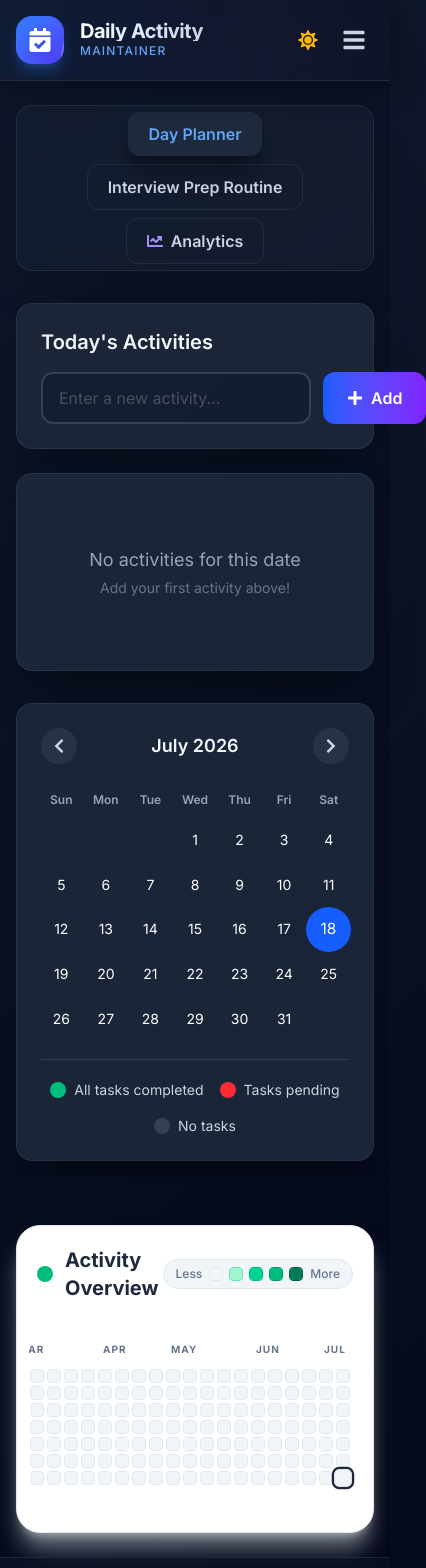
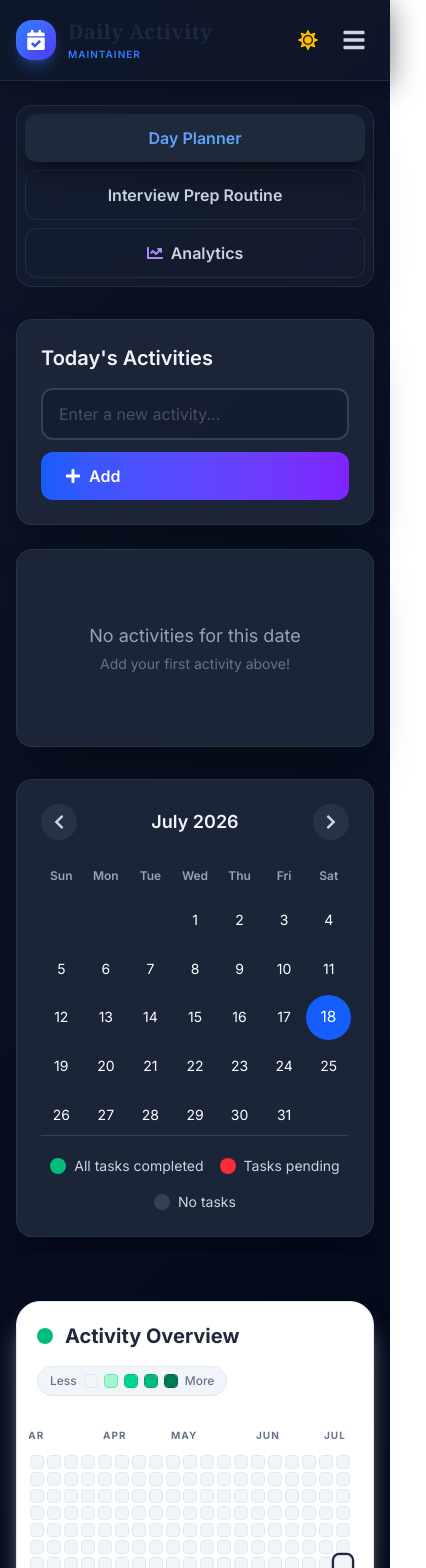
Before and after one commit to BhagavanPavan01/Daily-Activity-Maintainer, a React (Vite) app: page / in a window 390 px wide. Shown: the top 1568 px of the page, 426 px wide, since content can reach past the window. Built offline with nearby package versions, Linux system fonts and the light colour scheme.

Commit message:
To Improve the Responsive ness feature

```diff
--- a/src/App.jsx
+++ b/src/App.jsx
@@ -184,10 +184,10 @@ function App() {
         {currentView === 'dashboard' && (
           <>
             <div className="flex justify-center w-full mt-2">
-              <div className="bg-slate-800/40 border border-slate-700/50 p-1.5 rounded-2xl backdrop-blur-md inline-flex flex-wrap items-center gap-2 max-w-full justify-center shadow-2xl shadow-black/20">
+              <div className="bg-slate-800/40 border border-slate-700/50 p-2 sm:p-1.5 rounded-2xl backdrop-blur-md flex flex-col sm:flex-row items-stretch sm:items-center gap-2 w-full sm:w-auto max-w-full justify-center shadow-2xl shadow-black/20">
                 <button
                   onClick={() => setActiveTab('planner')}
-                  className={`px-5 py-2.5 rounded-xl font-semibold transition-all duration-300 flex items-center gap-2 ${activeTab === 'planner'
+                  className={`w-full sm:w-auto px-4 sm:px-5 py-3 sm:py-2.5 rounded-xl font-semibold transition-all duration-300 flex justify-center items-center gap-2 ${activeTab === 'planner'
                     ? 'bg-slate-800 text-blue-400 shadow-xl shadow-black/30 scale-100'
                     : 'text-slate-300 hover:bg-slate-800/40 border border-slate-700/50'
                     }`}
@@ -196,7 +196,7 @@ function App() {
                 </button>
                 <button
                   onClick={() => setActiveTab('routine')}
-                  className={`px-5 py-2.5 rounded-xl font-semibold transition-all duration-300 flex items-center gap-2 ${activeTab === 'routine'
+                  className={`w-full sm:w-auto px-4 sm:px-5 py-3 sm:py-2.5 rounded-xl font-semibold transition-all duration-300 flex justify-center items-center gap-2 ${activeTab === 'routine'
                     ? 'bg-slate-800 text-violet-400 shadow-xl shadow-black/30 scale-100'
                     : 'text-slate-300 hover:bg-slate-800/40 border border-slate-700/50'
                     }`}
@@ -205,7 +205,7 @@ function App() {
                 </button>
                 <button
                   onClick={() => setCurrentView('analytics')}
-                  className={`px-5 py-2.5 rounded-xl font-semibold transition-all duration-300 flex items-center gap-2 text-slate-300 hover:bg-slate-800/40 border border-slate-700/50`}
+                  className={`w-full sm:w-auto px-4 sm:px-5 py-3 sm:py-2.5 rounded-xl font-semibold transition-all duration-300 flex justify-center items-center gap-2 text-slate-300 hover:bg-slate-800/40 border border-slate-700/50`}
                 >
                   <FaChartLine className="text-purple-400" /> Analytics
                 </button>
@@ -224,7 +224,7 @@ function App() {
                     onClearCompleted={clearCompleted}
                   />
                 </div>
-                <div className="flex justify-center items-start overflow-x-auto pb-4 lg:col-span-1 w-full">
+                <div className="flex justify-center overflow-x-auto pb-4 lg:col-span-1 w-full h-full">
                   <Calendar
                     selectedDate={selectedDate}
                     onSelectDate={setSelectedDate}
@@ -239,7 +239,7 @@ function App() {
                 <div className="lg:col-span-3">
                   <RoutineTracker selectedDate={selectedDate} routines={routines} setRoutines={setRoutines} />
                 </div>
-                <div className="flex justify-center items-start overflow-x-auto pb-4 lg:col-span-1 w-full">
+                <div className="flex justify-center overflow-x-auto pb-4 lg:col-span-1 w-full h-full">
                   <Calendar
                     selectedDate={selectedDate}
                     onSelectDate={setSelectedDate}
--- a/src/components/ActivityInput.jsx
+++ b/src/components/ActivityInput.jsx
@@ -20,7 +20,7 @@ function ActivityInput({ onAddActivity, selectedDate }) {
             <h2 className="text-xl font-semibold text-slate-100 mb-4 flex items-center gap-2">
                 {titleText}
             </h2>
-            <form onSubmit={handleSubmit} className="flex gap-3">
+            <form onSubmit={handleSubmit} className="flex flex-col sm:flex-row gap-3">
                 <input
                     type="text"
                     placeholder="Enter a new activity..."
--- a/src/components/Calendar.jsx
+++ b/src/components/Calendar.jsx
@@ -64,7 +64,7 @@ function Calendar({ selectedDate, onSelectDate, currentMonth, setCurrentMonth, g
     ];
 
     return (
-        <div className="bg-slate-800/90 border border-slate-700/50 backdrop-blur-sm rounded-2xl p-6 shadow-2xl shadow-black/40 w-full max-w-md animate-fade-in">
+        <div className="bg-slate-800/90 border border-slate-700/50 backdrop-blur-sm rounded-2xl p-6 shadow-2xl shadow-black/40 w-full animate-fade-in h-full flex flex-col">
             <div className="flex justify-between items-center mb-5">
                 <button
                     onClick={() => changeMonth(-1)}
@@ -82,7 +82,8 @@ function Calendar({ selectedDate, onSelectDate, currentMonth, setCurrentMonth, g
                     <FaChevronRight />
                 </button>
             </div>
-            <div className="grid grid-cols-7 gap-1">
+            <div className="flex-1 flex flex-col justify-center">
+                <div className="grid grid-cols-7 gap-x-1 gap-y-2">
                     {['Sun', 'Mon', 'Tue', 'Wed', 'Thu', 'Fri', 'Sat'].map(day => (
                         <div key={day} className="text-center text-xs font-semibold text-slate-400 py-2">
                             {day}
@@ -90,7 +91,8 @@ function Calendar({ selectedDate, onSelectDate, currentMonth, setCurrentMonth, g
                     ))}
                     {renderCalendarDays()}
                 </div>
-            <div className="flex flex-wrap justify-center gap-4 mt-5 pt-5 border-t border-slate-700">
+            </div>
+            <div className="flex flex-wrap justify-center gap-4 mt-auto pt-5 border-t border-slate-700">
                 <div className="flex items-center gap-2 text-sm text-slate-300">
                     <span className="w-4 h-4 rounded-full bg-emerald-500 inline-block"></span>
                     <span>All tasks completed</span>
--- a/src/components/GithubGraph.jsx
+++ b/src/components/GithubGraph.jsx
@@ -92,7 +92,7 @@ function GithubGraph({ activities, routines, selectedDate, onSelectDate }) {
 
     return (
         <div className="w-full bg-white dark:bg-slate-900/50 backdrop-blur-md rounded-3xl border border-slate-200 dark:border-slate-800/60 p-5 md:p-8 shadow-xl shadow-slate-200/50 dark:shadow-none mb-2 hover:shadow-2xl transition-shadow duration-500">
-            <div className="flex items-center justify-between mb-8">
+            <div className="flex flex-col sm:flex-row items-start sm:items-center justify-between gap-4 mb-6 sm:mb-8">
                 <h2 className="text-xl font-bold text-slate-800 dark:text-white flex items-center gap-3">
                     <span className="relative flex h-4 w-4">
                         <span className="animate-ping absolute inline-flex h-full w-full rounded-full bg-emerald-400 opacity-75"></span>
@@ -100,7 +100,7 @@ function GithubGraph({ activities, routines, selectedDate, onSelectDate }) {
                     </span>
                     Activity Overview
                 </h2>
-                <div className="flex items-center gap-2 text-xs text-slate-500 dark:text-slate-400 font-medium bg-slate-100 dark:bg-slate-800/80 px-3 py-1.5 rounded-full border border-slate-200 dark:border-slate-700/50">
+                <div className="flex items-center gap-2 text-xs text-slate-500 dark:text-slate-400 font-medium bg-slate-100 dark:bg-slate-800/80 px-3 py-1.5 rounded-full border border-slate-200 dark:border-slate-700/50 self-start sm:self-auto">
                     <span>Less</span>
                     <div className="w-3 h-3 rounded-[3px] bg-slate-100 dark:bg-slate-800/60 outline outline-1 outline-slate-200 dark:outline-slate-700/30"></div>
                     <div className="w-3 h-3 rounded-[3px] bg-emerald-200 dark:bg-emerald-900/60 outline outline-1 outline-emerald-300 dark:outline-emerald-800/10"></div>
--- a/src/components/Header.jsx
+++ b/src/components/Header.jsx
@@ -16,30 +16,28 @@ function Header({ currentView, setCurrentView, theme, setTheme, userData }) {
     return (
         <header className="bg-slate-900/90 backdrop-blur-2xl border-b border-slate-700/50 shadow-[0_4px_30px_rgba(0,0,0,0.5)] sticky top-0 z-50 w-full transition-all duration-300">
             <div className="absolute inset-0 overflow-hidden pointer-events-none">
-                <div className="absolute -top-10 -left-10 w-40 h-40 bg-blue-500/10 rounded-full blur-3xl animate-pulse-slow"></div>
-                <div className="absolute top-0 right-1/4 w-32 h-32 bg-purple-500/10 rounded-full blur-3xl animate-pulse-slow"></div>
+                {/* Background removed as requested */}
             </div>
 
             <div className="relative z-10 px-4 md:px-8 max-w-7xl mx-auto flex items-center justify-between h-20">
-                {/* Logo Section */}
+                {/* Logo Section - Left Aligned */}
                 <div
-                    className="flex items-center gap-4 cursor-pointer group"
+                    className="flex items-center gap-3 md:gap-4 cursor-pointer whitespace-nowrap"
                     onClick={() => setCurrentView('dashboard')}
                 >
-                    <div className="relative flex items-center justify-center w-12 h-12 rounded-2xl bg-gradient-to-br from-blue-500 to-indigo-600 shadow-lg shadow-blue-500/30 overflow-hidden transform transition-transform group-hover:scale-105 group-hover:rotate-3">
-                        <div className="absolute inset-0 bg-white/20 transform -skew-x-12 translate-x-full group-hover:-translate-x-full transition-transform duration-700 ease-in-out"></div>
-                        <FaCalendarCheck className="text-2xl text-white drop-shadow-md z-10" />
+                    <div className="relative flex items-center justify-center w-10 h-10 md:w-12 md:h-12 rounded-2xl bg-gradient-to-br from-blue-500 to-indigo-600 shadow-lg shadow-blue-500/30 overflow-hidden">
+                        <FaCalendarCheck className="text-xl md:text-2xl text-white drop-shadow-md z-10" />
                     </div>
                     <div className="flex flex-col">
-                        <h1 className="text-xl md:text-2xl font-extrabold text-transparent bg-clip-text bg-gradient-to-r from-white via-blue-100 to-slate-300 tracking-tight leading-none group-hover:drop-shadow-[0_0_8px_rgba(255,255,255,0.3)] transition-all duration-300">
+                        <h1 className="text-xl sm:text-2xl md:text-3xl font-serif font-bold text-slate-800 dark:text-white tracking-wide">
                             Daily Activity
                         </h1>
-                        <span className="text-xs md:text-sm text-blue-400 font-medium tracking-widest uppercase mt-0.5">Maintainer</span>
+                        <span className="text-[10px] md:text-xs text-blue-500 dark:text-blue-400 font-semibold tracking-widest uppercase mt-[1px]">Maintainer</span>
                     </div>
                 </div>
 
                 {/* Desktop Right Navigation / Profile */}
-                <div className="hidden md:flex items-center gap-6">
+                <div className="hidden md:flex justify-end items-center gap-6">
                     <nav className="flex items-center gap-3">
                         <button
                             onClick={() => handleNavClick('dashboard')}
@@ -96,7 +94,7 @@ function Header({ currentView, setCurrentView, theme, setTheme, userData }) {
 
             {/* Mobile Navigation Menu */}
             {isMenuOpen && (
-                <div className="md:hidden border-t border-slate-700/50 bg-slate-900/95 backdrop-blur-xl">
+                <div className="md:hidden absolute top-auto left-0 w-full border-t border-slate-700/50 bg-slate-900/95 backdrop-blur-xl shadow-2xl shadow-black/50 z-50">
                     <nav className="flex flex-col px-4 py-6 gap-4">
                         <button
                             onClick={() => handleNavClick('dashboard')}
--- a/src/components/RoutineTracker.jsx
+++ b/src/components/RoutineTracker.jsx
@@ -41,7 +41,7 @@ function RoutineTracker({ selectedDate, routines, setRoutines }) {
 
     return (
         <div className="flex flex-col gap-8 max-w-6xl mx-auto w-full animate-fade-in">
-            <div className="bg-slate-800/90 border border-slate-700/50 backdrop-blur-sm rounded-2xl p-6 md:p-8 shadow-2xl shadow-black/40">
+            <div className="bg-slate-800/90 border border-slate-700/50 backdrop-blur-sm rounded-2xl p-4 sm:p-6 md:p-8 shadow-2xl shadow-black/40">
                 <h2 className="text-2xl font-bold text-slate-100 mb-6 flex items-center gap-3">
                     <FaCheckCircle className="text-blue-400" /> Log Work for {selectedDate.toLocaleDateString()}
                 </h2>
@@ -88,7 +88,7 @@ function RoutineTracker({ selectedDate, routines, setRoutines }) {
                 </form>
             </div>
 
-            <div className="bg-slate-800/90 border border-slate-700/50 backdrop-blur-sm rounded-2xl p-6 md:p-8 shadow-2xl shadow-black/40">
+            <div className="bg-slate-800/90 border border-slate-700/50 backdrop-blur-sm rounded-2xl p-4 sm:p-6 md:p-8 shadow-2xl shadow-black/40">
                 <h3 className="text-xl font-bold text-slate-100 mb-6 font-medium">Recent Activity Log</h3>
                 {currentDateRoutines.length === 0 ? (
                     <div className="text-center py-10">
```
Also changed, not shown: src/components/AnalyticsView.jsx (+8 -8 lines), src/components/UserProfile.jsx (+5 -5 lines). Lines whose indentation alone changed are shown as unchanged.
